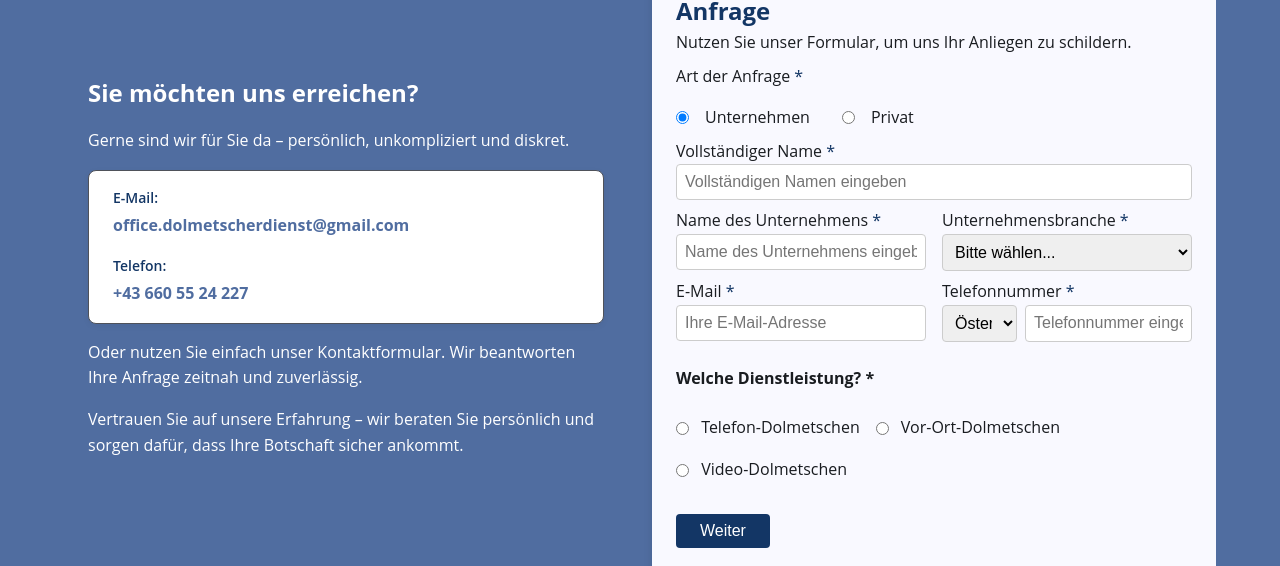
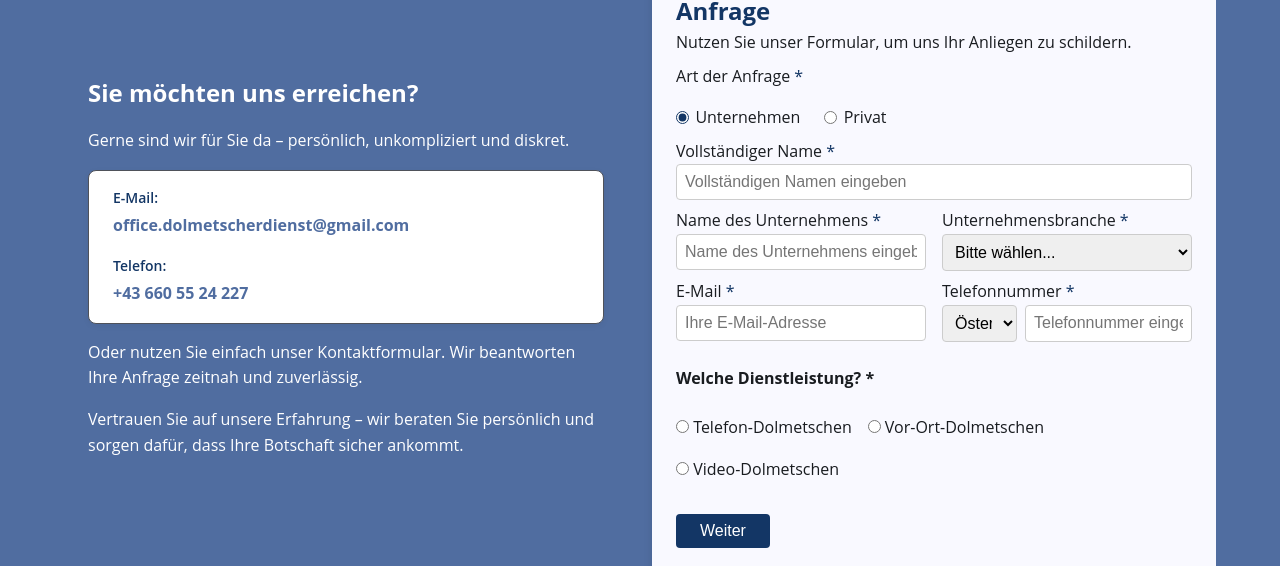
Before and after one commit to msarkaria/IhrDolmetscherdienst, a Jekyll site: the page built from index.html, in a window 1280 px wide and 1400 px high, scrolled down 1710 px. Shown: the part 695-1261 px from the top of the window. Built offline with Jekyll 4.4.1, drawn with Linux system fonts in a browser that asks for light colours; nearby versions of some CDN libraries.

Commit message:
another try

```diff
--- a/assets/style2.css
+++ b/assets/style2.css
@@ -587,28 +587,30 @@ section.hero-section {
 }
 .radio-group {
   display: flex;
-  gap: 1rem; /* spacing between items on desktop */
+  gap: 1.5rem;        /* spacing between radios */
+  flex-wrap: wrap;    /* allow wrapping if not enough space */
 }
-.offer-form .radio-group label {
-  margin-right: var(--spacing-md);
 
+.radio-group label {
+  display: flex;
+  align-items: center;
+  gap: 0.4rem;        /* space between circle and text */
   cursor: pointer;
+  white-space: nowrap; /* prevent text breaking oddly */
+}
 
-  display: flex;
-  align-items: center; /* keep radio + text aligned */
-  gap: 0.5rem;
+input[type="radio"] {
+  -webkit-appearance: radio;
+  appearance: radio;
+  accent-color: #133665; /* theme color */
+}
 
-}
-.offer-form .radio-group input {
-  margin-right: var(--spacing-sm);
-}
-/* Fix radios on iOS Safari without overriding native look */
-input[type="radio"] {
-  -webkit-appearance: radio; /* ensure Safari shows its native circle */
-  appearance: radio;
-  accent-color: #007bff; /* optional: set theme color if supported */
-  margin-right: 0.5rem;
-  vertical-align: middle;
+@media (max-width: 600px) {
+  .radio-group {
+    flex-direction: column;  /* stack vertically on small screens */
+    align-items: flex-start;
+    gap: 0.5rem;
+  }
 }
 .offer-form .form-row {
   display: flex;
```
